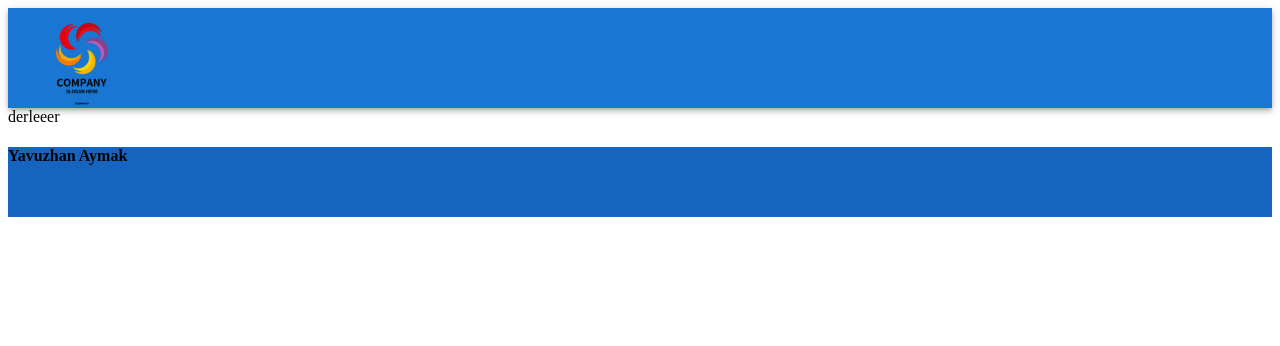
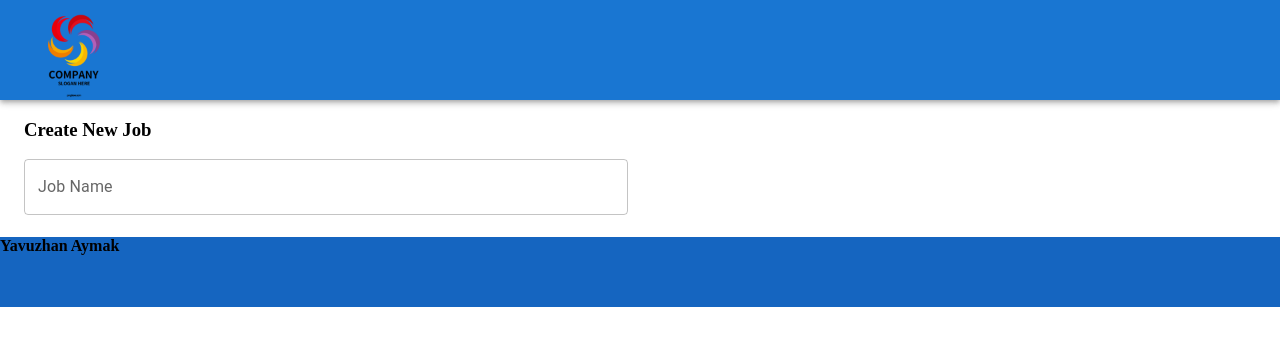
Before and after one commit to yavuzhanaymak/Kisisel-is-takip, a Next.js app: page / in a window 1280 px wide. Shown: the top 346 px of the page. Built offline with nearby package versions, Linux system fonts and the light colour scheme.

Commit message:
input component title component and select compont

```diff
--- a/pages/_app.js
+++ b/pages/_app.js
@@ -2,6 +2,8 @@
 
 import Footer from "../src/components/Footer";
 import Header from "../src/components/Header";
+import '../src/styles/styles.scss'
+
 function MyApp({ Component, pageProps }) {
   return (
   <>
--- a/pages/index.js
+++ b/pages/index.js
@@ -1,9 +1,22 @@
-import Head from 'next/head'
+import Title from "../src/components/Title";
+import Input from "../src/components/Input";
+import Container from "@mui/material/Container";
+import Grid from "@mui/material/Grid";
 
 export default function Home() {
   return (
-    <div className="container">
-  derleeer
-    </div>
-  )
+    <Container maxWidth="xl">
+      <Title title="Create New Job" />
+      <Grid
+        container
+        spacing={{ xs: 2, md: 3 }}
+        columns={{ xs: 4, sm: 8, md: 12 }}
+      >
+
+        <Grid item xs={2} sm={4} md={6} xl={12}>
+        <Input label={"Job Name"} />
+        </Grid>
+      </Grid>
+    </Container>
+  );
 }
--- /dev/null
+++ b/src/Styles/global.scss
@@ -0,0 +1,9 @@
+body {
+    margin: 0;
+  }
+  :global {
+    .marginsContainer {
+      width: 90%;
+      margin: auto;
+    }
+  }
--- /dev/null
+++ b/src/Styles/styles.scss
@@ -0,0 +1,6 @@
+@import './global.scss';
+
+
+  .title {
+    font-weight: 700;
+  }
--- /dev/null
+++ b/src/components/Input/index.js
@@ -0,0 +1,13 @@
+import React  from 'react';
+ import { TextField } from '@mui/material';
+const Input = ({fullWidth,label}) => {
+
+
+  return (
+    <>
+    <TextField fullWidth id="outlined-basic" label={label} variant="outlined" />
+
+    </>
+  );
+};
+export default Input;
--- /dev/null
+++ b/src/components/Title/index.js
@@ -0,0 +1,22 @@
+import React,{useState} from "react";
+import Container from '@mui/material/Container';
+
+
+
+const Title = (props) => {
+
+
+  return (
+
+     <div className="titleArea">
+    <h3 className="title">
+        {props.title}
+    </h3>
+    <p className="subTitle">
+        {props.subtitle}
+    </p>
+   </div>
+
+  );
+};
+export default Title;
```
Also changed, not shown: package.json (+8 -0 lines), src/components/Select/index.js (added), 2 other files (tests, documents, lock files or other folders).
